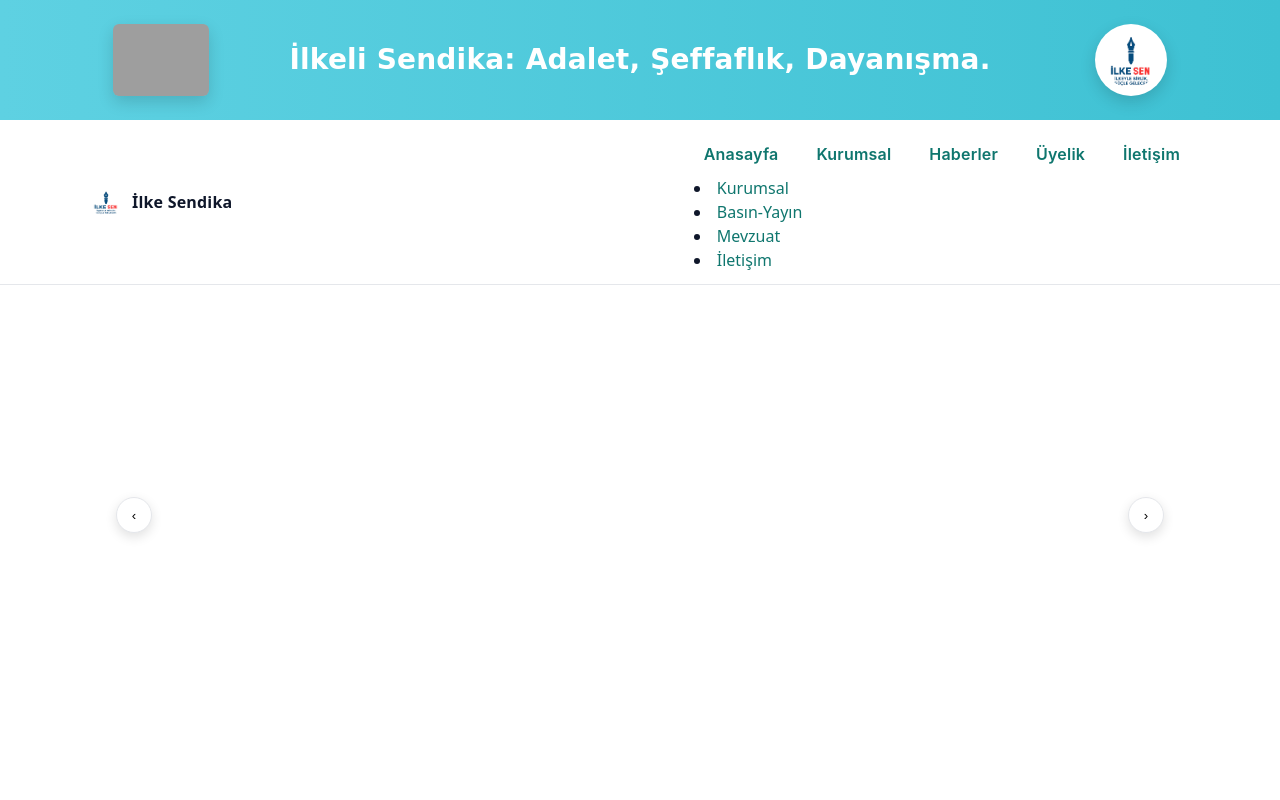
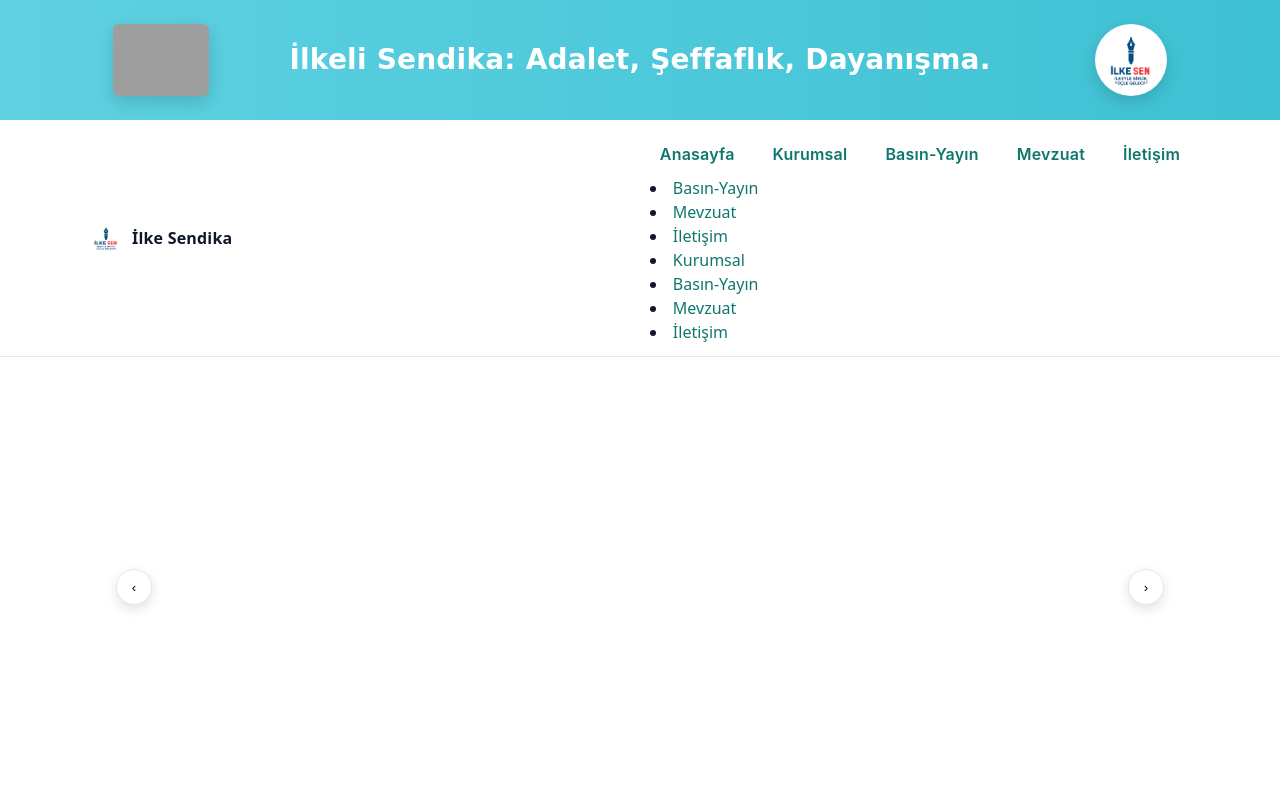
Before and after one commit to Ilkesen10/ilkesen, a plain HTML site: page index.html in a window 1280 px wide. Shown: the top 800 px of the page. Drawn offline with Linux system fonts and the light colour scheme; no server answers; grey boxes are pictures that could not be loaded.

Commit message:
bu kaçıncı bilmiyorum.

```diff
--- a/index.html
+++ b/index.html
@@ -275,14 +275,20 @@
       <li><a href="page.html?slug=misyon">Misyon</a></li>
       <li><a href="page.html?slug=amac">Amaç</a></li>
       <li><a href="page.html?slug=genel-baskan">Genel Başkan</a></li>
+      <li><a href="page.html?slug=kurucular">Kurucular</a></li>
       <li><a href="page.html?slug=yonetim-kurulu">Yönetim Kurulu</a></li>
       <li><a href="page.html?slug=denetleme-kurulu">Denetleme Kurulu</a></li>
       <li><a href="page.html?slug=disiplin-kurulu">Disiplin Kurulu</a></li>
-      <li><a href="page.html?slug=tuzuk">Tüzük</a></li>
+
     </ul>
   </li>
-  <li><a href="news-list.html">Haberler</a></li>
-  <li><a href="page.html?slug=uyelik">Üyelik</a></li>
+  <li><a href="page.html?slug=basin-yayin">Basın-Yayın</a></li>
+  <li><a href="page.html?slug=mevzuat">Mevzuat</a></li>
+  <li><a href="contact.html">İletişim</a></li>
+</ul>
+  </li>
+  <li><a href="page.html?slug=basin-yayin">Basın-Yayın</a></li>
+  <li><a href="page.html?slug=mevzuat">Mevzuat</a></li>
   <li><a href="contact.html">İletişim</a></li>
 </ul>
           </li>
```
